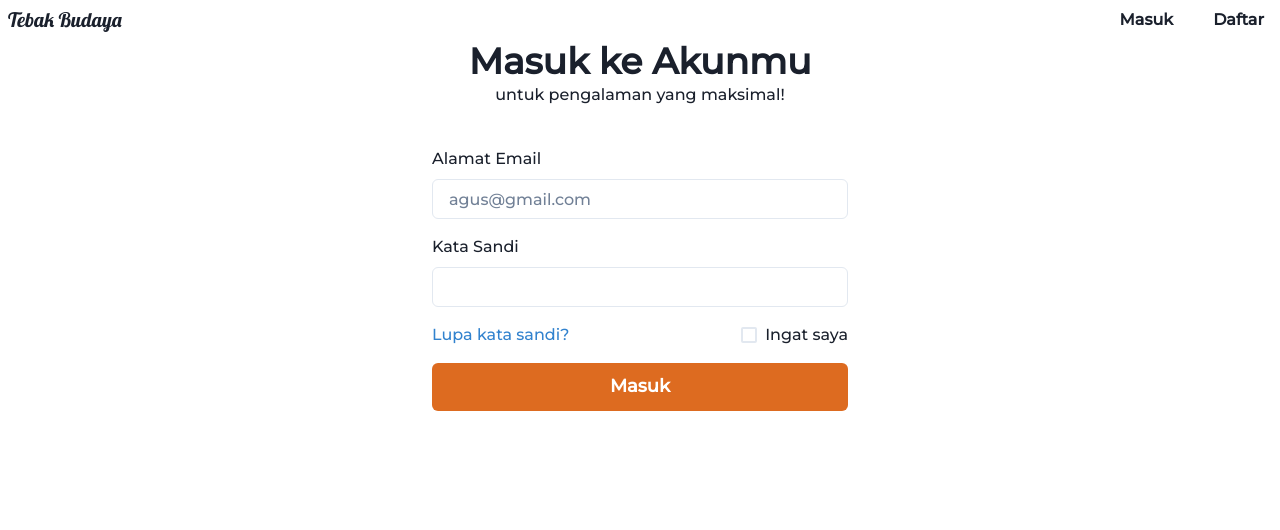
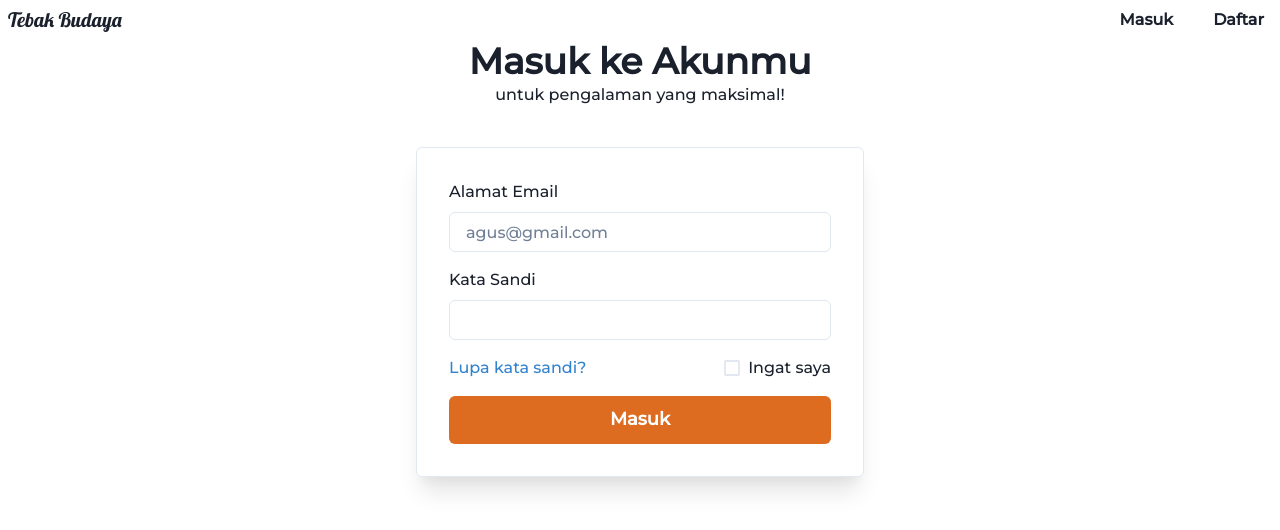
Before and after one commit to Lutfi-Azis/Tebak-Budaya-Indo, a Next.js app: page /sign-in in a window 1280 px wide. Shown: the top 530 px of the page. Built offline with nearby package versions, Linux system fonts and the light colour scheme.

Commit message:
feat: FormPage

```diff
--- /dev/null
+++ b/components/FormPage.tsx
@@ -0,0 +1,30 @@
+import { Box, Container, Heading, Text } from "@chakra-ui/react";
+import { FC, PropsWithChildren } from "react";
+
+type Props = PropsWithChildren<{
+  heading: string;
+  caption: string;
+}>;
+
+const FormPage: FC<Props> = (props) => {
+  return (
+    <>
+      <Container textAlign="center" pb={10}>
+        <Heading>{props.heading}</Heading>
+        <Text>{props.caption}</Text>
+      </Container>
+      <Container
+        maxW="md"
+        shadow="xl"
+        borderRadius="md"
+        py="8"
+        px="8"
+        borderWidth={1}
+      >
+        {props.children}
+      </Container>
+    </>
+  );
+};
+
+export default FormPage;
--- a/pages/sign-in.tsx
+++ b/pages/sign-in.tsx
@@ -1,7 +1,6 @@
 import {
   Button,
   Checkbox,
-  Container,
   FormControl,
   FormLabel,
   Flex,
@@ -9,9 +8,8 @@ import {
   Input,
   Link,
   Stack,
-  Heading,
-  Text,
 } from "@chakra-ui/react";
+import FormPage from "../components/FormPage";
 import Head from "../components/Head";
 import Header from "../components/Header";
 
@@ -20,11 +18,10 @@ export default function SignIn() {
     <>
       <Head title="Masuk" description="Pemilihan mode permainan Tebak Budaya" />
       <Header />
-      <Container textAlign="center" pb={10}>
-        <Heading>Masuk ke Akunmu</Heading>
-        <Text>untuk pengalaman yang maksimal!</Text>
-      </Container>
-      <Container maxW="md">
+      <FormPage
+        heading="Masuk ke Akunmu"
+        caption="untuk pengalaman yang maksimal!"
+      >
         <form>
           <Stack spacing={4}>
             <FormControl>
@@ -45,7 +42,7 @@ export default function SignIn() {
             </Button>
           </Stack>
         </form>
-      </Container>
+      </FormPage>
     </>
   );
 }
```
Also changed, not shown: pages/register.tsx (+3 -8 lines).
